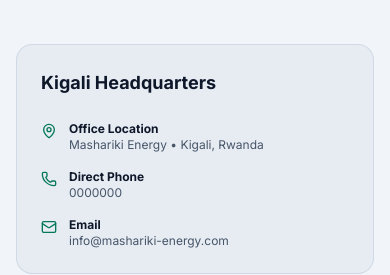
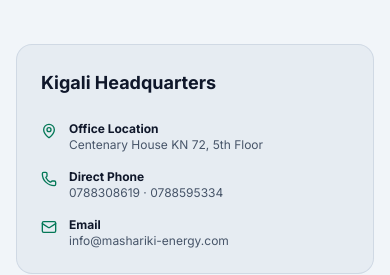
Before and after one commit to cee250/Energy, a React (Vite) app: page / in a window 390 px wide. Shown: the part 7000-7275 px from the top of the page. Built offline with nearby package versions, Linux system fonts and the light colour scheme.

Commit message:
Update office location and direct phone contacts

```diff
--- a/src/components/Contact.jsx
+++ b/src/components/Contact.jsx
@@ -145,7 +145,7 @@
                 <MapPin className="w-4 h-4 text-emerald-700 shrink-0 mt-0.5" />
                 <div>
                   <span className="font-bold text-slate-900 block">Office Location</span>
-                  <span className="text-slate-600">Mashariki Energy • Kigali, Rwanda</span>
+                  <span className="text-slate-600">Centenary House KN 72, 5th Floor</span>
                 </div>
               </div>
 
@@ -153,7 +153,7 @@
                 <Phone className="w-4 h-4 text-emerald-700 shrink-0 mt-0.5" />
                 <div>
                   <span className="font-bold text-slate-900 block">Direct Phone</span>
-                  <span className="text-slate-600">0000000</span>
+                  <span className="text-slate-600">0788308619 · 0788595334</span>
                 </div>
               </div>
 
```
